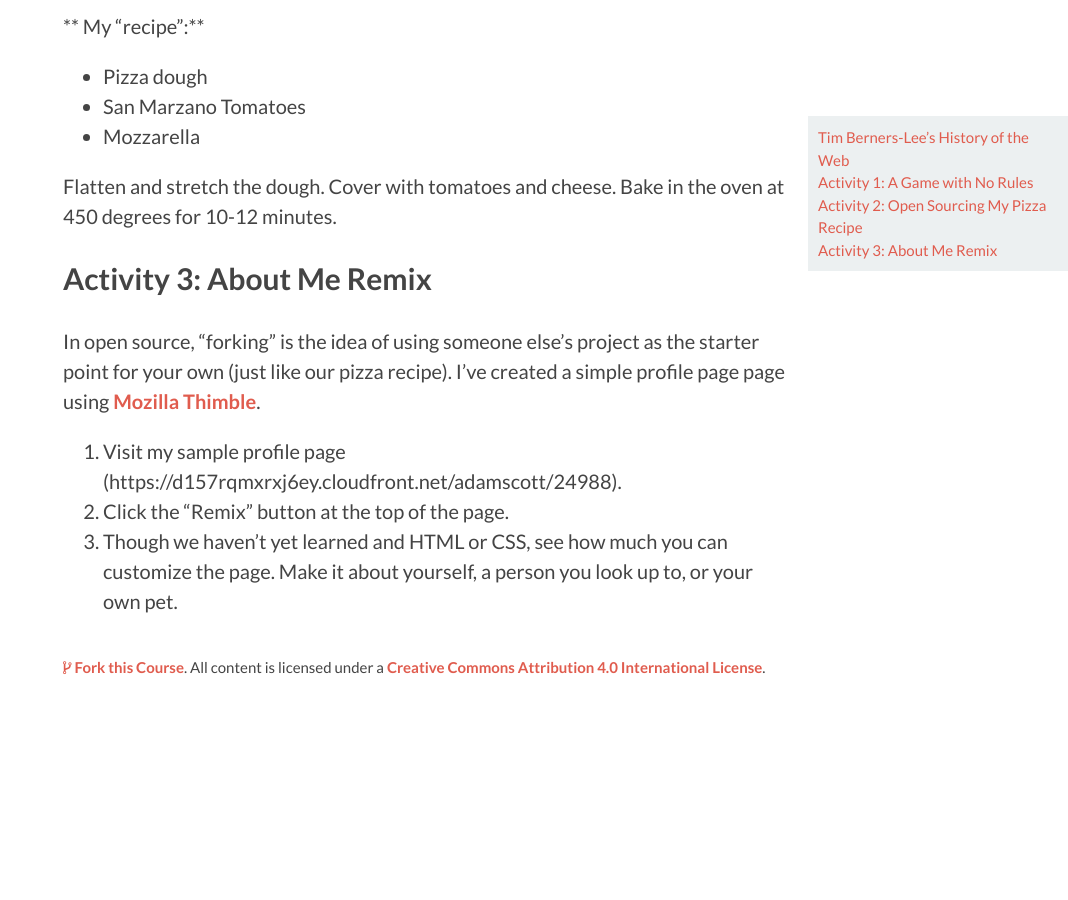
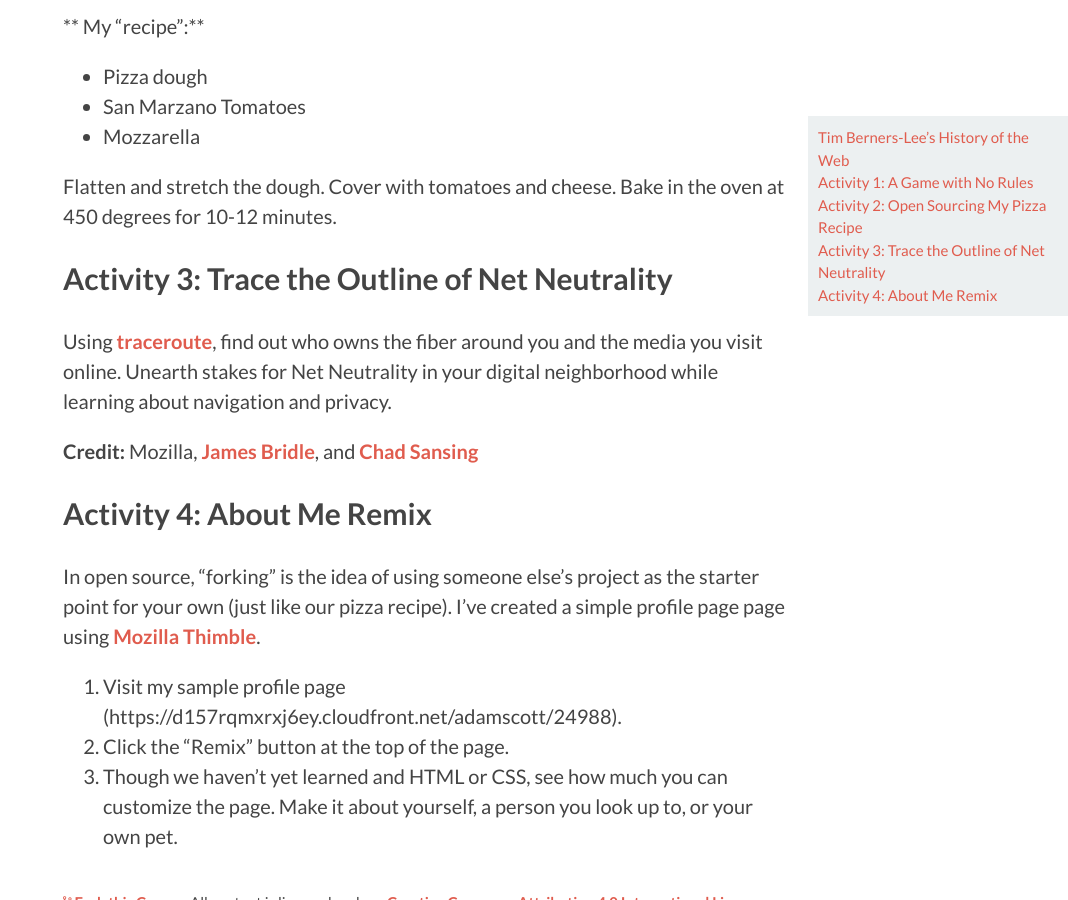
Before and after one commit to DMD1070/DMD1070.github.io, a Jekyll site: the page built from lessons/2-open-web.md, in a window 1280 px wide and 900 px high, scrolled down 1922 px. Shown: the whole window, without its empty margins (212-1280 px from the left). Built offline with Jekyll 4.4.1, drawn with Linux system fonts in a browser that asks for light colours; Markdown is read by kramdown in place of the engine named in the settings; before the commit the page ends 2620 px from its top, so only the background shows below that.

Commit message:
add traceroute activity

```diff
--- a/lessons/2-open-web.md
+++ b/lessons/2-open-web.md
@@ -48,7 +48,13 @@ After one round of cards, mix the groups up and ask the students to play again.
 
 Flatten and stretch the dough. Cover with tomatoes and cheese. Bake in the oven at 450 degrees for 10-12 minutes.
 
-## Activity 3: About Me Remix
+## Activity 3: Trace the Outline of Net Neutrality
+
+Using [traceroute](https://d157rqmxrxj6ey.cloudfront.net/chadsansing/27057/#overview), find out who owns the fiber around you and the media you visit online. Unearth stakes for Net Neutrality in your digital neighborhood while learning about navigation and privacy.
+
+**Credit:** Mozilla, [James Bridle](https://twitter.com/jamesbridle), and [Chad Sansing](https://twitter.com/chadsansing)
+
+## Activity 4: About Me Remix
 
 In open source, "forking" is the idea of using someone else's project as the starter point for your own (just like our pizza recipe). I've created a simple profile page page using [Mozilla Thimble](https://thimble.webmaker.org/).
 
```
